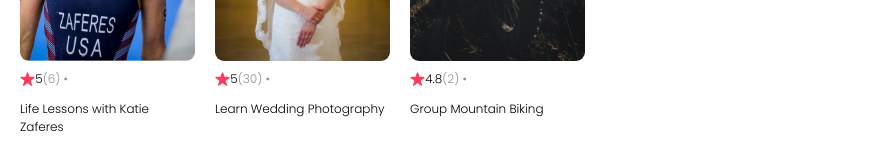
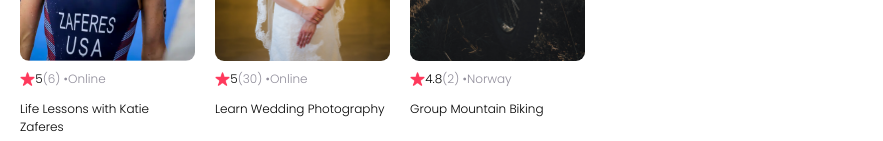
Before and after one commit to sonolibero/airbnb-experience, a React app: page / in a window 1280 px wide. Shown: the part 649-790 px from the top of the page, without its empty margins (0-883 px from the left). Built offline with nearby package versions, Linux system fonts and the light colour scheme.

Commit message:
fix location

```diff
--- a/components/Card.js
+++ b/components/Card.js
@@ -16,7 +16,7 @@
                 <img src="../images/star.png" className="card--star" />
                 <span>{props.rating}</span>
                 <span className="gray">({props.reviewCount}) • </span>
-                <span className="gray">{props.country}</span>
+                <span className="gray">{props.location}</span>
             </div>
             <p>{props.title}</p>
             <p><span className="bold">From ${props.price}</span> / person</p>
```
